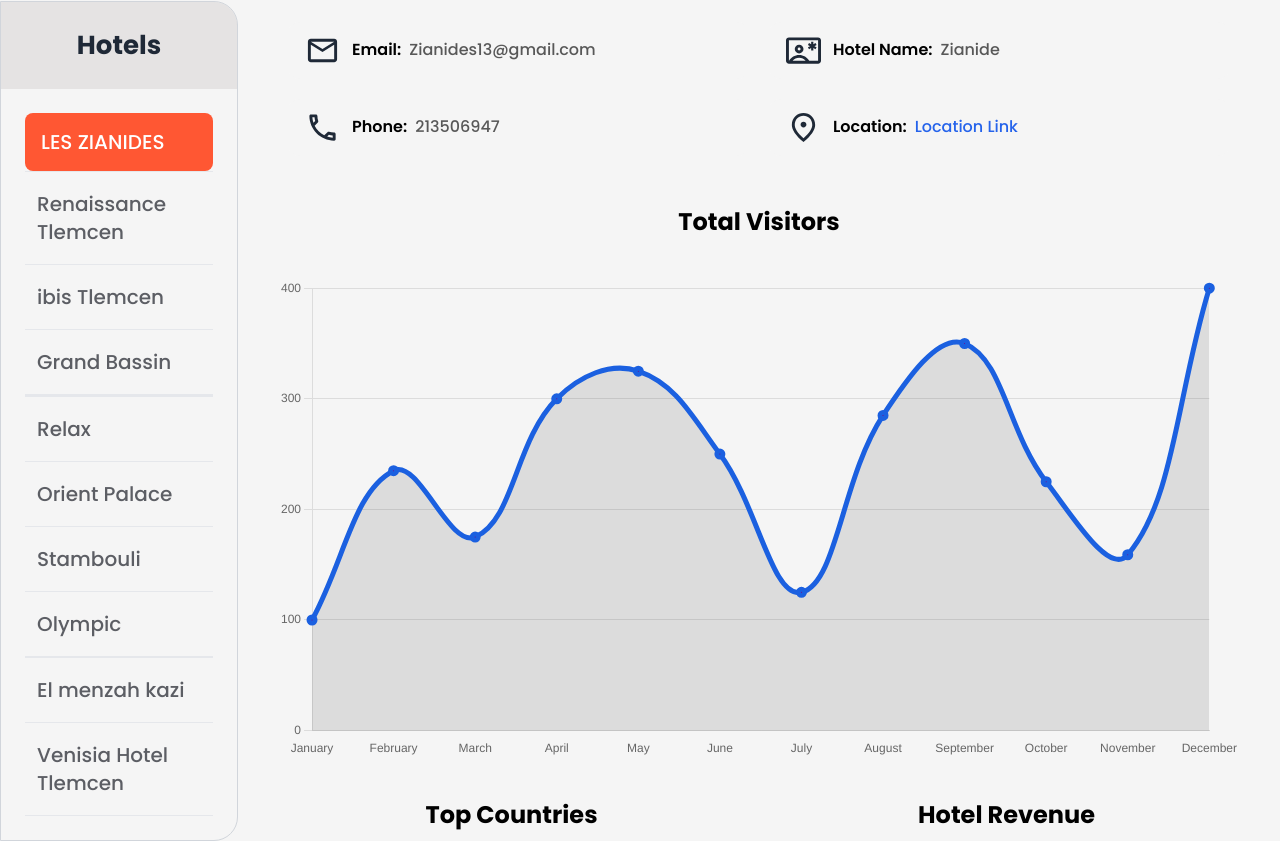
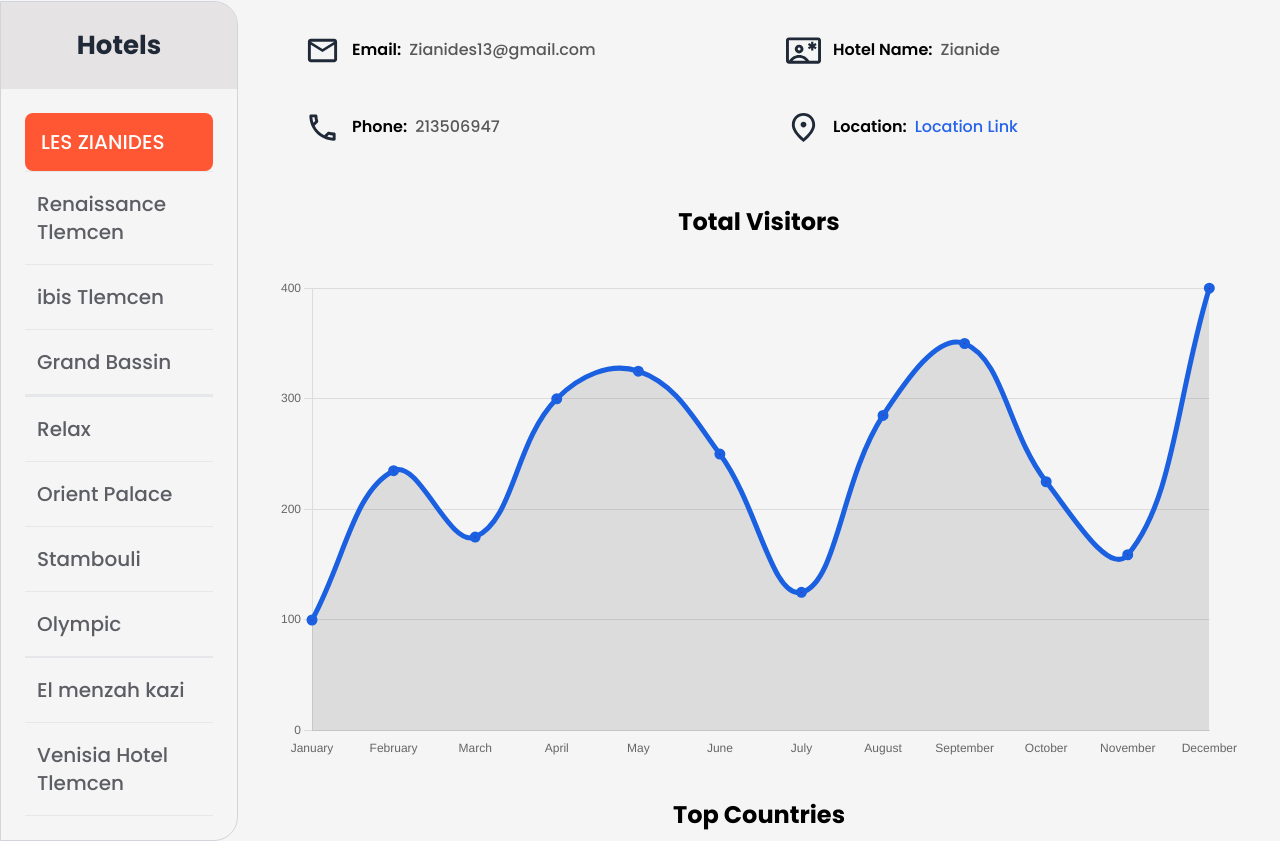
Before and after one commit to chikhaouiMohammed/miniProjet, a React (Vite) app: page /admin in a window 1280 px wide. Shown: the part 175-1016 px from the top of the page. Built offline with nearby package versions, Linux system fonts and the light colour scheme; no server answers; the database is empty; sample sign-in values are in the browser's storage; a web font is replaced by a local one.

Commit message:
Adter some changes in Contries

```diff
--- a/src/pages/AdminDashboard/Admin.jsx
+++ b/src/pages/AdminDashboard/Admin.jsx
@@ -265,10 +265,10 @@ function Admin({ chartData }) {
                   </div>
 
                   {/* Hotel Revenue */}
-                  <div className="w-full">
+                  {/* <div className="w-full">
                       <h3 className="text-center text-black font-bold text-2xl">Hotel Revenue </h3>
                      { hotelRevenue && <Bar style={{width: "90%", height:'500px'}} data={hotelRevenue}/>}
-                  </div>
+                  </div> */}
                 </div>
             </div>
         </div>
--- a/src/pages/AdminDashboard/Data/TopContries.jsx
+++ b/src/pages/AdminDashboard/Data/TopContries.jsx
@@ -4,7 +4,7 @@ import { db } from "../../../Data/Firebase";
 export async function updateTopCountry() {
     try {
         // Reference to the hotel document (replace 'ibis13@gmail.com' with your hotel document ID)
-        const hotelRef = doc(collection(db, "hotelList", "Tlemcen", "hotels"), "ibis13@gmail.com");
+        const hotelRef = doc(collection(db, "hotelList", "Tlemcen", "hotels"), "renaissance13@gmail.com");
 
         // Get the reservations data for the hotel
         const snapshot = await getDoc(hotelRef) ;
```
